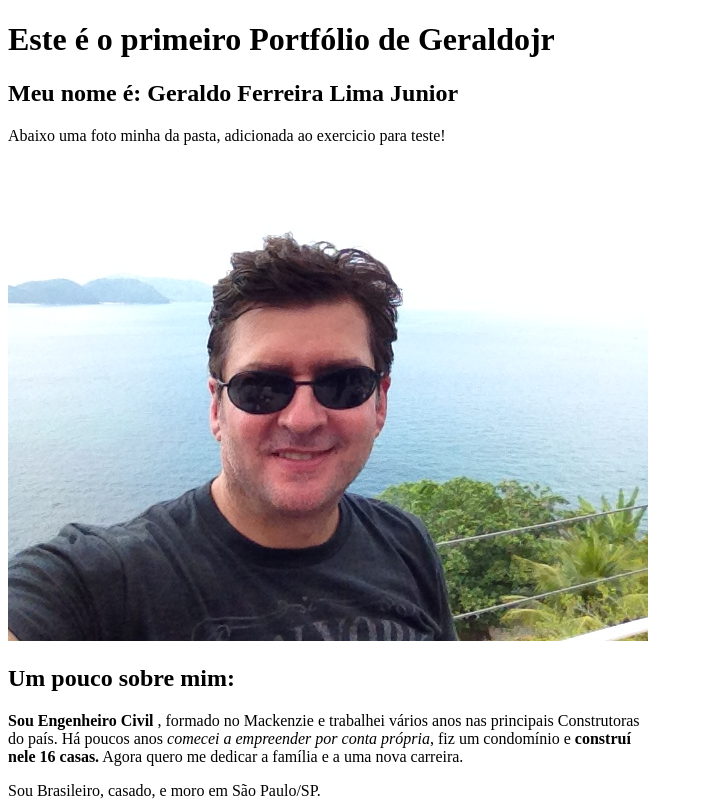
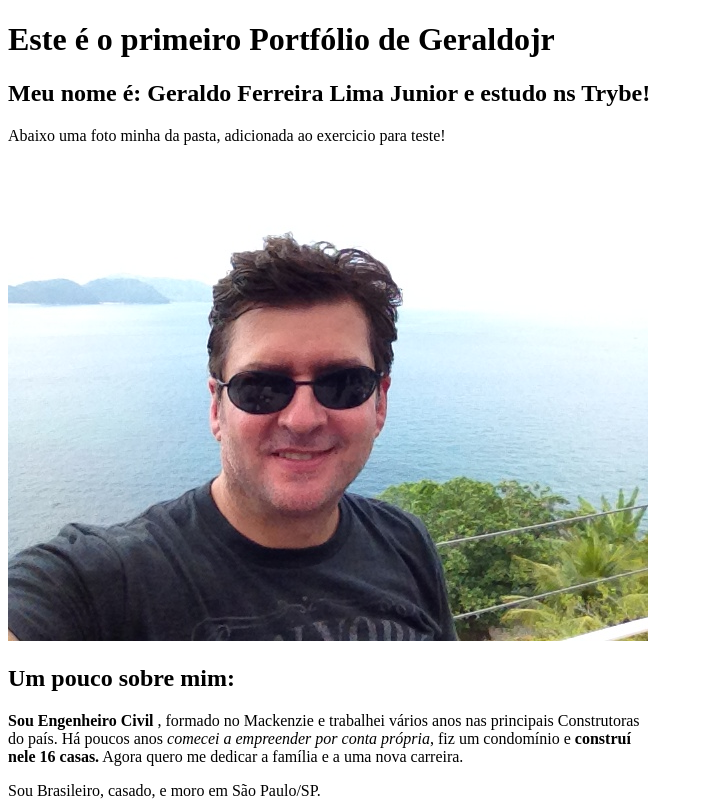
Before and after one commit to GeraldoBrittajr/Geraldo-Brittajr, a plain HTML site: page index.html in a window 1280 px wide. Shown: the top 803 px of the page, without its empty margins (0-704 px from the left). Drawn offline with Linux system fonts and the light colour scheme.

Commit message:
verificando a conexão

```diff
--- a/index.html
+++ b/index.html
@@ -8,7 +8,7 @@
     </head>
 <body>
     <h1>Este é o primeiro Portfólio de Geraldojr </h1>
-<h2>Meu nome é: Geraldo Ferreira Lima Junior</h2>
+<h2>Meu nome é: Geraldo Ferreira Lima Junior e estudo ns Trybe!</h2>
 <p>Abaixo uma foto minha da pasta, adicionada ao exercicio para teste!</p>
 
 <p id="#jureia"></p><img src="imagens_portfolio/fotominha1.JPG" width -5000px alt="foto em um restaurante da praia da juréia" >
```
